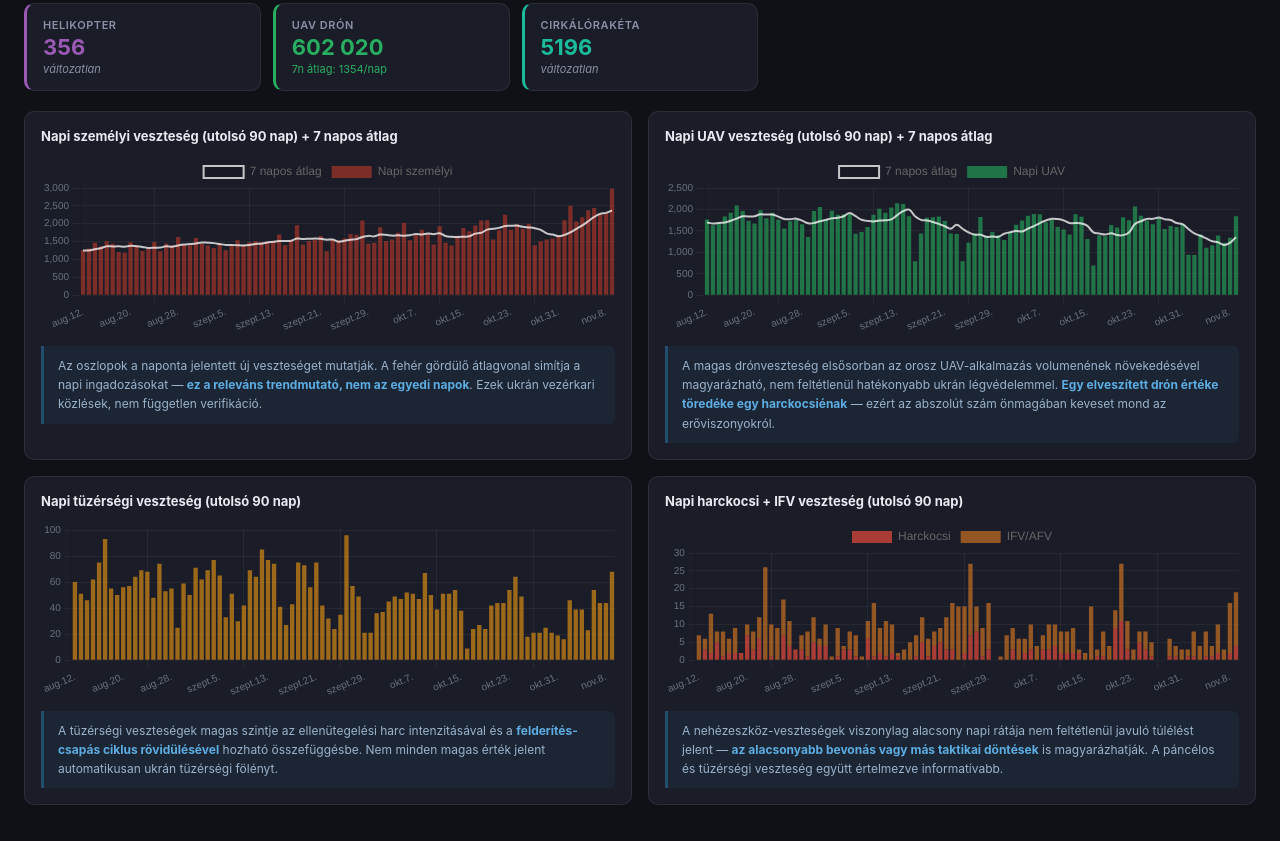
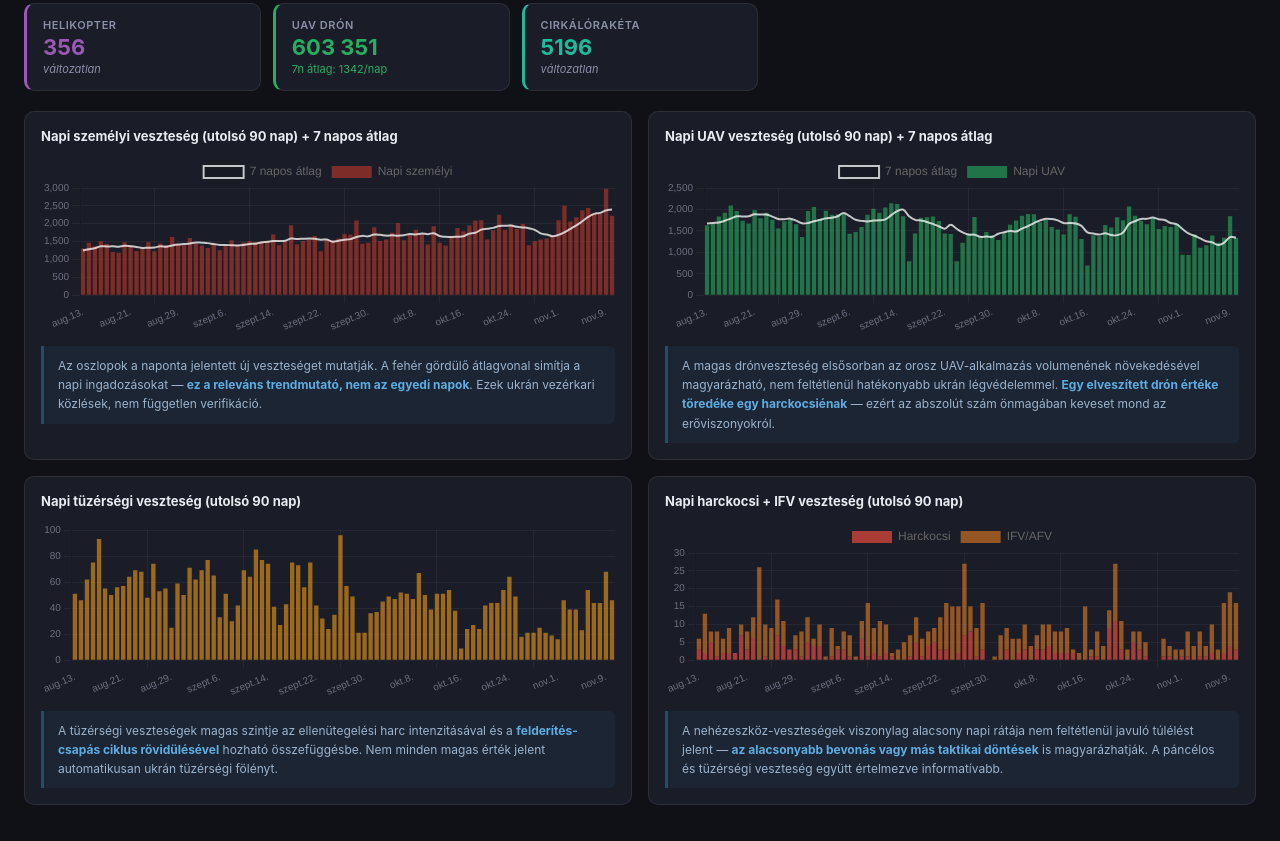
Before and after one commit to antonronogur-boop/ukraine-war-dashboard, a plain HTML site: page index.html in a window 1280 px wide. Shown: the part 963-1804 px from the top of the page. Drawn offline with nearby package versions, Linux system fonts and the light colour scheme.

Commit message:
Auto-update: napi MoD veszteségadat

```diff
--- a/index.html
+++ b/index.html
@@ -914,7 +914,8 @@ const DAILY = [
   {date:"2026-11-06",personnel:1601830,tanks:12456,afv:25651,artillery:51956,mlrs:2254,airdef:1744,planes:452,helicopters:356,uav:597616,missiles:5192,ships:35,submarines:2,vehicles:170929,special:4878,robots:3085},
   {date:"2026-11-07",personnel:1604110,tanks:12456,afv:25654,artillery:52000,mlrs:2257,airdef:1747,planes:452,helicopters:356,uav:598840,missiles:5192,ships:35,submarines:2,vehicles:171389,special:4881,robots:3093},
   {date:"2026-11-08",personnel:1606400,tanks:12458,afv:25668,artillery:52044,mlrs:2257,airdef:1751,planes:452,helicopters:356,uav:600177,missiles:5196,ships:35,submarines:2,vehicles:171850,special:4888,robots:3099},
-  {date:"2026-11-09",personnel:1609380,tanks:12462,afv:25683,artillery:52112,mlrs:2263,airdef:1753,planes:452,helicopters:356,uav:602020,missiles:5196,ships:35,submarines:2,vehicles:172488,special:4889,robots:3109}
+  {date:"2026-11-09",personnel:1609380,tanks:12462,afv:25683,artillery:52112,mlrs:2263,airdef:1753,planes:452,helicopters:356,uav:602020,missiles:5196,ships:35,submarines:2,vehicles:172488,special:4889,robots:3109},
+  {date:"2026-11-10",personnel:1611600,tanks:12465,afv:25696,artillery:52158,mlrs:2266,airdef:1754,planes:452,helicopters:356,uav:603351,missiles:5196,ships:35,submarines:2,vehicles:173013,special:4892,robots:3117}
 ];
 
 // ============================================================
```
Also changed, not shown: 1 other file.
